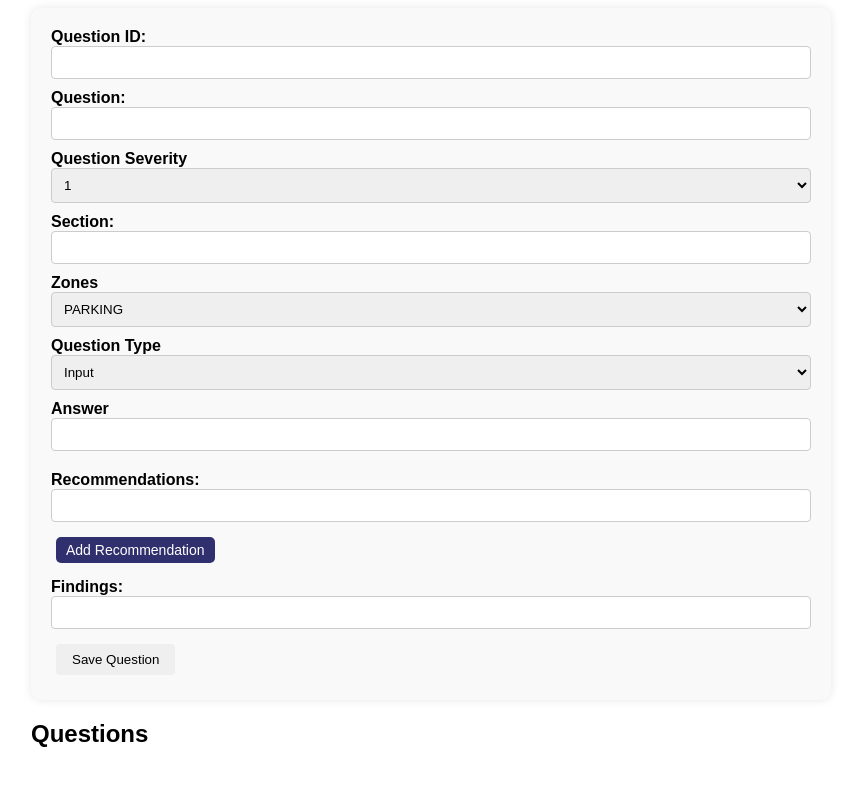
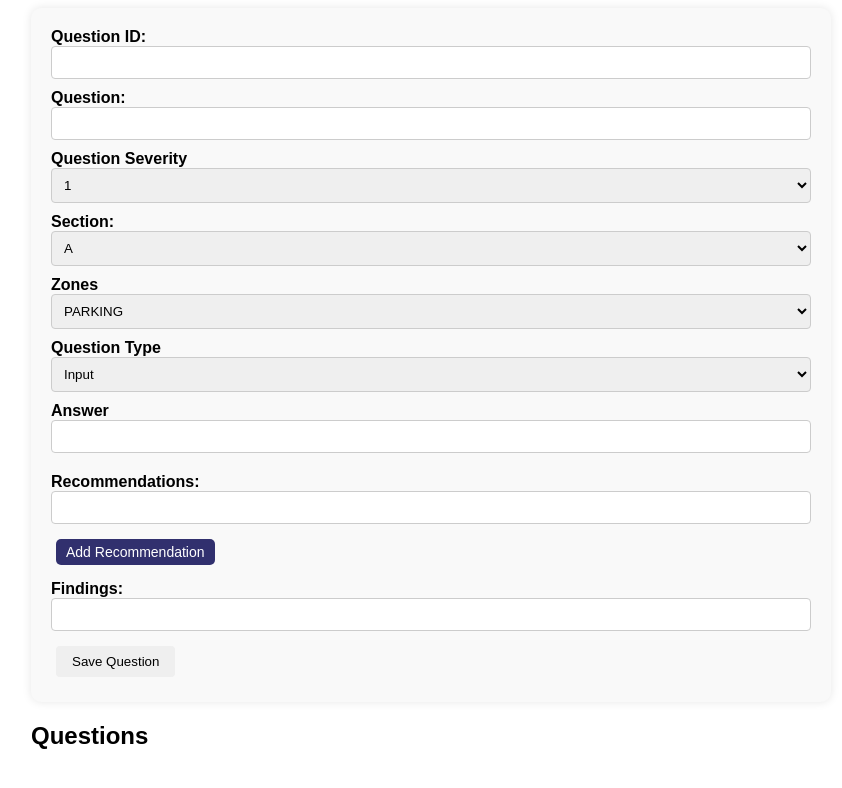
Before and after one commit to sampletestapp/quizapp, a plain HTML site: page ui/index.html in a window 1280 px wide. Shown: the whole page, without its empty margins (209-1051 px from the left). Drawn offline with nearby package versions, Linux system fonts and the light colour scheme.

Commit message:
Added Section dropdown

```diff
--- a/ui/index.html
+++ b/ui/index.html
@@ -26,7 +26,7 @@
             </select><br />
             <!-- Section -->
             <label for="section">Section:</label>
-            <input type="text" id="section" name="section" required /><br />
+            <select id="section" name="section" required></select><br />
             <!-- Zones -->
             <label for="zones">Zones</label>
             <select id="zones" name="zones">
--- a/ui/script.js
+++ b/ui/script.js
@@ -1,4 +1,10 @@
 $(document).ready(function () {
+  var sectionDropdown = $("#section");
+  for (var i = 65; i <= 90; i++) { // ASCII codes for A to Z
+    var letter = String.fromCharCode(i);
+    sectionDropdown.append(`<option value="${letter}">${letter}</option>`);
+  }
+
   $("#questionType").change(function () {
     var selectedType = $(this).val();
     $(".answer-container").remove();
@@ -131,13 +137,6 @@ $(document).ready(function () {
           // Get associated findings
           var finding = $(`input.findings[data-answer-id="${answerId}"]`).val();
           answer.findings = finding;
-          // findings.each(function () {
-          //   var finding = $(this).val();
-          //   if (finding !== "") {
-          //     answer.findings.push(finding);
-          //   }
-          // });
-
           question.answers.push(answer);
         }
       });
```
